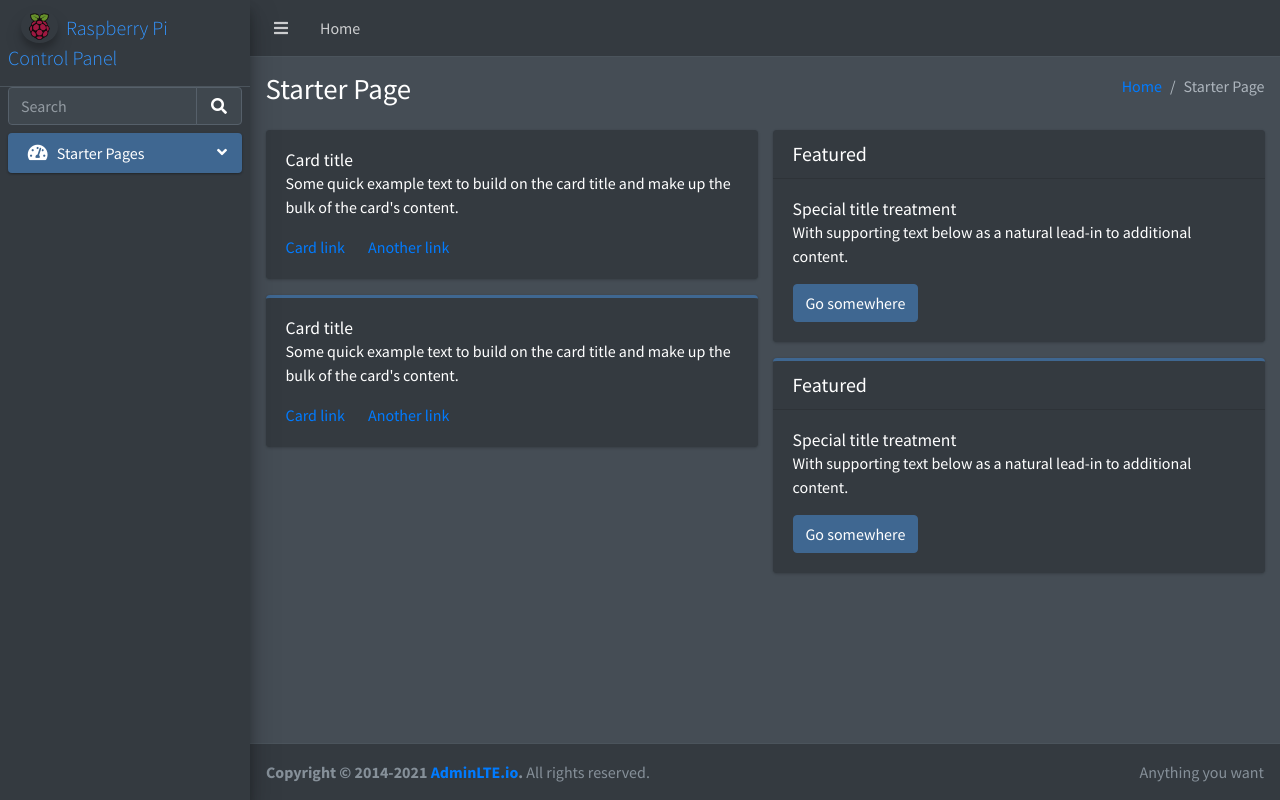
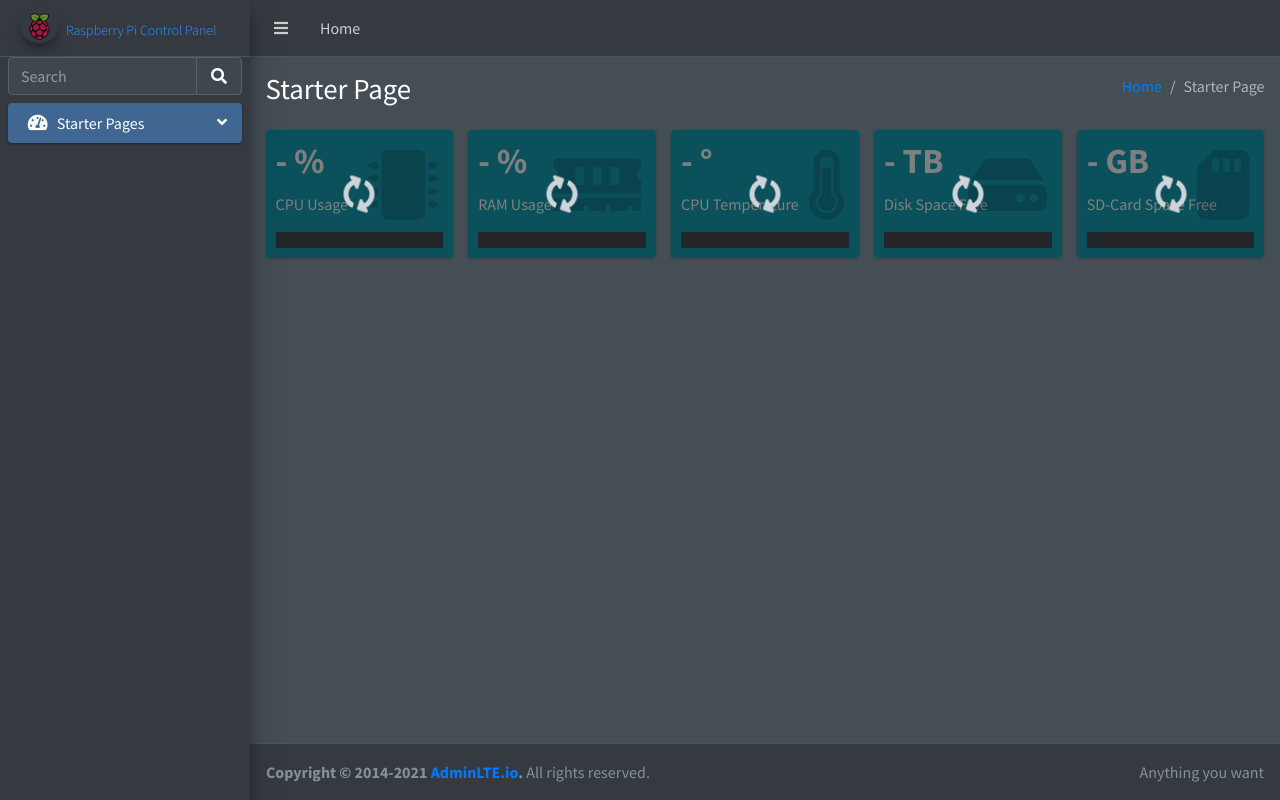
Before and after one commit to exal99/pi-monitor, a Flask app: page / in a window 1280 px wide. Run offline with Flask 2, Linux system fonts and the light colour scheme; some libraries are stand-ins or nearby versions.

Commit message:
Created basic stats page

```diff
--- a/app.py
+++ b/app.py
@@ -11,9 +11,14 @@
 
 def get_system_stats():
     return {
-        "cpu_temp": psutil.sensors_temperatures()["cpu_thermal"][0].current,
         "hdd": psutil.disk_usage("/mnt/disk")._asdict(),
         "sd": psutil.disk_usage("/")._asdict(),
+        **get_cpu_stats()
+    }
+
+def get_cpu_stats():
+    return {
+        "cpu_temp": psutil.sensors_temperatures()["cpu_thermal"][0].current,
         "cpu_usage": psutil.cpu_percent(percpu=True),
         "ram": psutil.virtual_memory()._asdict()
     }
@@ -21,3 +26,7 @@
 @app.route("/stats")
 def stats():
     return get_system_stats()
+
+@app.route("/stats/cpu")
+def cpu_stats():
+    return get_cpu_stats()
--- a/static/package.json
+++ b/static/package.json
@@ -33,6 +33,7 @@
   },
   "dependencies": {
     "admin-lte": "^3.1.0",
-    "chart.js": "^3.3.0"
+    "chart.js": "^3.3.0",
+    "jquery": "^3.6.0"
   }
 }
--- a/templates/base.html
+++ b/templates/base.html
@@ -52,7 +52,7 @@
     <!-- Brand Logo -->
     <a href="/" class="brand-link">
       <img src="{{ url_for('static', filename='img/pilogo.png') }}" alt="Raspberry Pi logo" class="brand-image img-circle elevation-3" style="opacity: .8">
-      <span class="brand-text font-weight-light">Raspberry Pi<br/> Control Panel</span>
+      <span class="brand-text text-sm font-weight-light">Raspberry Pi Control Panel</span>
     </a>
 
     <!-- Sidebar -->
@@ -115,64 +115,97 @@
     <!-- Main content -->
     <div class="content">
       <div class="container-fluid">
-        <div class="row">
-          <div class="col-lg-6">
-            <div class="card">
-              <div class="card-body">
-                <h5 class="card-title">Card title</h5>
-
-                <p class="card-text">
-                  Some quick example text to build on the card title and make up the bulk of the card's
-                  content.
-                </p>
-
-                <a href="#" class="card-link">Card link</a>
-                <a href="#" class="card-link">Another link</a>
+        <div class="row row-cols-5">
+            <div class="col">
+                <div class="small-box bg-info">
+                    <div class="inner">
+                        <h3 id="cpu-usage">- %</h3>
+                        <p>CPU Usage</p>
+                        <div class="progress">
+                          <div class="progress-bar" id="cpu-progress" style="width: 0%"></div>
+                        </div>
+                    </div>
+                    <div class="icon">
+                      <i class="fas fa-microchip"></i>
+                    </div>
+                    <div class="overlay dark small-box-loading">
+                      <i class="fas fa-2x fa-sync-alt fa-spin"></i>
+                    </div>
+                </div>
+            </div>
+            <div class="col">
+              <div class="small-box bg-info">
+                  <div class="inner">
+                      <h3 id="ram-usage">- %</h3>
+                      <p>RAM Usage</p>
+                      <div class="progress">
+                        <div class="progress-bar" id="ram-progress" style="width: 0%"></div>
+                      </div>
+                  </div>
+                  <div class="icon">
+                    <i class="fas fa-memory"></i>
+                  </div>
+                  <div class="overlay dark small-box-loading">
+                    <i class="fas fa-2x fa-sync-alt fa-spin"></i>
+                  </div>
+              </div>
+          </div>
+            <div class="col">
+              <div class="small-box bg-info">
+                  <div class="inner">
+                      <h3 id="cpu-temp">- &deg;</h3>
+                      <p>CPU Temperature</p>
+                      <div class="progress">
+                        <div class="progress-bar" id="temp-progress" style="width: 0%;"></div>
+                      </div>
+                  </div>
+                  <div class="icon">
+                    <i class="fas fa-thermometer-three-quarters"></i>
+                  </div>
+                  <div class="overlay dark small-box-loading">
+                    <i class="fas fa-2x fa-sync-alt fa-spin"></i>
+                  </div>
+              </div>
+            </div>
+            <div class="col">
+              <div class="small-box bg-info">
+                  <div class="inner">
+                      <h3 id="disk-free">- TB</h3>
+                      <p>Disk Space Free</p>
+                      <div class="progress">
+                        <div class="progress-bar" id="disk-progress" style="width: 0%"></div>
+                      </div>
+                  </div>
+                  <div class="icon">
+                    <i class="fas fa-hdd"></i>
+                  </div>
+                  <div class="overlay dark small-box-loading">
+                    <i class="fas fa-2x fa-sync-alt fa-spin"></i>
+                  </div>
+              </div>
+            </div>
+            <div class="col">
+              <div class="small-box bg-info">
+                  <div class="inner">
+                      <h3 id="sd-free">- GB</h3>
+                      <p>SD-Card Space Free</p>
+                      <div class="progress">
+                        <div class="progress-bar" id="sd-progress" style="width: 0%"></div>
+                      </div>
+                      <!--<span class="progress-description">
+                        70% Increase in 30 Days
+                      </span>-->
+                  </div>
+                  <div class="icon">
+                    <i class="fas fa-sd-card"></i>
+                  </div>
+                  <div class="overlay dark small-box-loading">
+                    <i class="fas fa-2x fa-sync-alt fa-spin"></i>
+                  </div>
               </div>
             </div>
 
-            <div class="card card-primary card-outline">
-              <div class="card-body">
-                <h5 class="card-title">Card title</h5>
-
-                <p class="card-text">
-                  Some quick example text to build on the card title and make up the bulk of the card's
-                  content.
-                </p>
-                <a href="#" class="card-link">Card link</a>
-                <a href="#" class="card-link">Another link</a>
-              </div>
-            </div><!-- /.card -->
-          </div>
-          <!-- /.col-md-6 -->
-          <div class="col-lg-6">
-            <div class="card">
-              <div class="card-header">
-                <h5 class="m-0">Featured</h5>
-              </div>
-              <div class="card-body">
-                <h6 class="card-title">Special title treatment</h6>
-
-                <p class="card-text">With supporting text below as a natural lead-in to additional content.</p>
-                <a href="#" class="btn btn-primary">Go somewhere</a>
-              </div>
-            </div>
-
-            <div class="card card-primary card-outline">
-              <div class="card-header">
-                <h5 class="m-0">Featured</h5>
-              </div>
-              <div class="card-body">
-                <h6 class="card-title">Special title treatment</h6>
-
-                <p class="card-text">With supporting text below as a natural lead-in to additional content.</p>
-                <a href="#" class="btn btn-primary">Go somewhere</a>
-              </div>
-            </div>
-          </div>
-          <!-- /.col-md-6 -->
         </div>
-        <!-- /.row -->
       </div><!-- /.container-fluid -->
     </div>
     <!-- /.content -->
```
Also changed, not shown: static/js/script.js (+65 -1 lines), static/package-lock.json.
